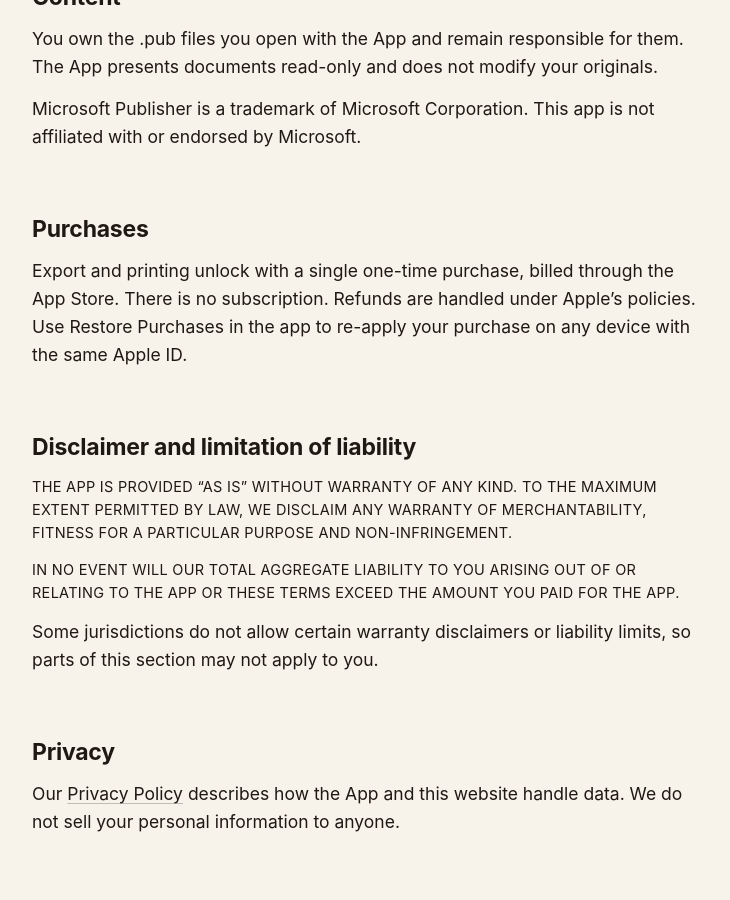
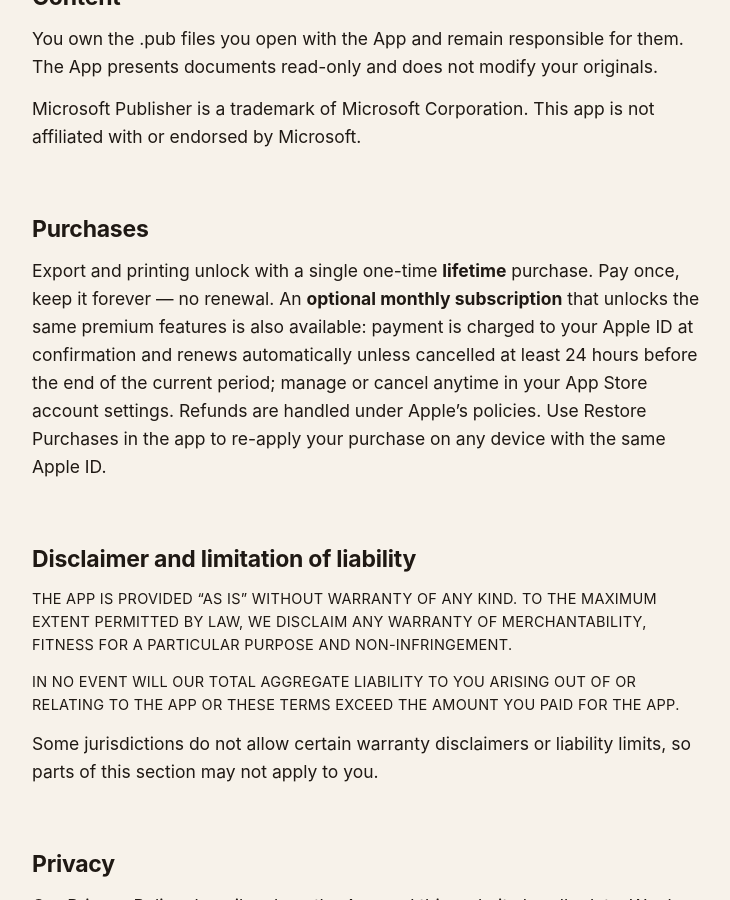
Before and after one commit to w4n9we1/app-support, a Jekyll site: the page pubview/terms/index.html, which Jekyll copies as it is, in a window 1280 px wide and 900 px high, scrolled down 953 px. Shown: the whole window, without its empty margins (242-972 px from the left). Built offline with Jekyll 4.4.1, drawn with Linux system fonts in a browser that asks for light colours.

Commit message:
site(pubview): 双档口径恢复——Lifetime 主推 + Monthly 价格锚（用户 2026-10-22 裁决，反转 53a446c 的误纠）——首页付费句/FAQ 末问补 optional monthly subscription，terms Purchases 恢复双 SKU 披露（lifetime no renewal 在前 + 月订阅自动续订完整披露句：Apple ID 扣款/期末 24h 前可取消/账户设置管理），privacy Purchases 首句双 SKU，根 index.md pubview 条目对齐 winmail 同款句式；pubview IAP offering 实为 winmail 同款双档模型（2026-10-17 拍板），旧页订阅披露并非误抄

```diff
--- a/pubview/index.html
+++ b/pubview/index.html
@@ -330,7 +330,7 @@
             <p>PDF with selectable text, Word, RTF, images, folded booklet PDF &mdash; or convert many files in one run.</p>
           </article>
         </div>
-        <p class="paid-note">Export and printing unlock with a single one-time purchase. No subscription.</p>
+        <p class="paid-note">Export and printing unlock with a single one-time purchase &mdash; pay once, keep it forever. An optional monthly subscription is also available.</p>
       </div>
     </section>
 
@@ -373,7 +373,7 @@
         <h3>What if a file will not open?</h3>
         <p>You get a clear explanation &mdash; password-protected, damaged or unsupported version &mdash; plus a diagnostic report. Never a blank screen, never a crash.</p>
         <h3>Is Publisher File Viewer free?</h3>
-        <p>Viewing is free. Export and printing unlock with a single one-time purchase &mdash; no subscription.</p>
+        <p>Viewing is free. Export and printing unlock with a single one-time purchase (an optional monthly subscription is also available).</p>
       </div>
     </section>
   </main>
--- a/pubview/privacy/index.html
+++ b/pubview/privacy/index.html
@@ -147,7 +147,7 @@
     <section>
       <div class="wrap">
         <h2>The app &mdash; purchases</h2>
-        <p>Purchases are processed by Apple through App Store in-app purchase. Apple handles your payment details. Purchase receipts are validated through RevenueCat, our purchase-infrastructure provider, which stores an anonymous App Store receipt identifier so your purchase can be restored &mdash; never your files, and no identity beyond that identifier. Restore Purchases inside the app re-checks that identifier at any time.</p>
+        <p>The one-time unlock and the optional monthly subscription are processed by Apple through App Store in-app purchase. Apple handles your payment details. Purchase receipts are validated through RevenueCat, our purchase-infrastructure provider, which stores an anonymous App Store receipt identifier so your purchase can be restored &mdash; never your files, and no identity beyond that identifier. Restore Purchases inside the app re-checks that identifier at any time.</p>
       </div>
     </section>
 
--- a/pubview/terms/index.html
+++ b/pubview/terms/index.html
@@ -165,7 +165,7 @@
     <section>
       <div class="wrap">
         <h2>Purchases</h2>
-        <p>Export and printing unlock with a single one-time purchase, billed through the App Store. There is no subscription. Refunds are handled under Apple&rsquo;s policies. Use Restore Purchases in the app to re-apply your purchase on any device with the same Apple ID.</p>
+        <p>Export and printing unlock with a single one-time <strong>lifetime</strong> purchase. Pay once, keep it forever &mdash; no renewal. An <strong>optional monthly subscription</strong> that unlocks the same premium features is also available: payment is charged to your Apple ID at confirmation and renews automatically unless cancelled at least 24 hours before the end of the current period; manage or cancel anytime in your App Store account settings. Refunds are handled under Apple&rsquo;s policies. Use Restore Purchases in the app to re-apply your purchase on any device with the same Apple ID.</p>
       </div>
     </section>
 
```
Also changed, not shown: index.md (+1 -1 lines).
